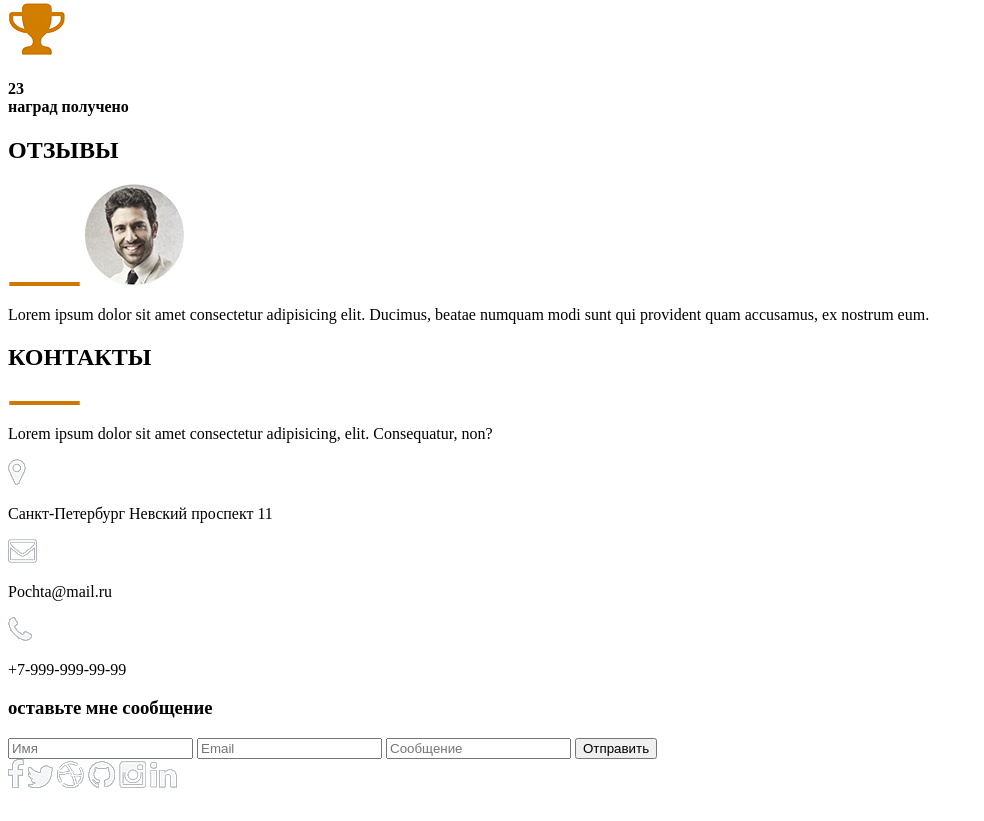
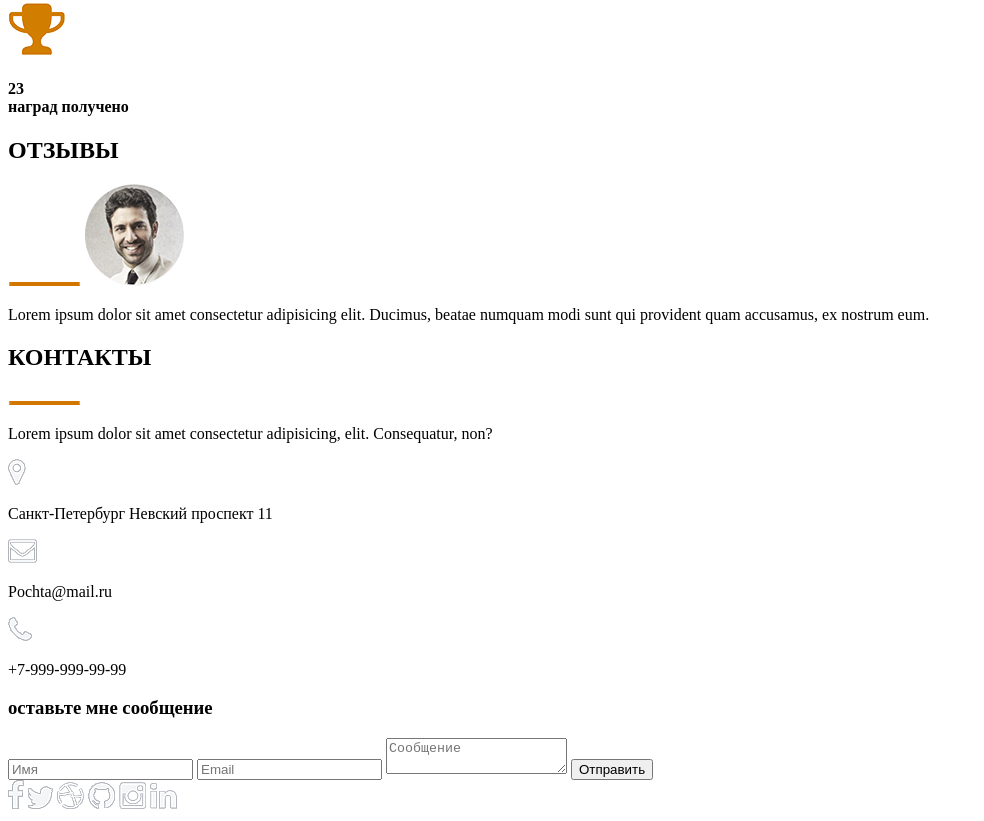
Before and after one commit to 33Ruslan/33Ruslan.github.io, a plain HTML site: page src/Index.html in a window 1280 px wide. Shown: the part 2416-3237 px from the top of the page, without its empty margins (0-984 px from the left). Before the commit the page ends 3216 px from the top, so only its background shows below. Drawn offline with Linux system fonts and the light colour scheme.

Commit message:
Исправил ошибку

```diff
--- a/src/Index.html
+++ b/src/Index.html
@@ -170,7 +170,7 @@
     <form action="a">
     	<input type="" name="imy" value="" placeholder="Имя">
     	<input type="" name="email" value="" placeholder="Email">
-    	<input type="" name="soobchenie" value="" placeholder="Сообщение">
+    	<textarea placeholder="Сообщение"></textarea>
     	<input type="reset" value="Отправить">
     </form>
 
```
